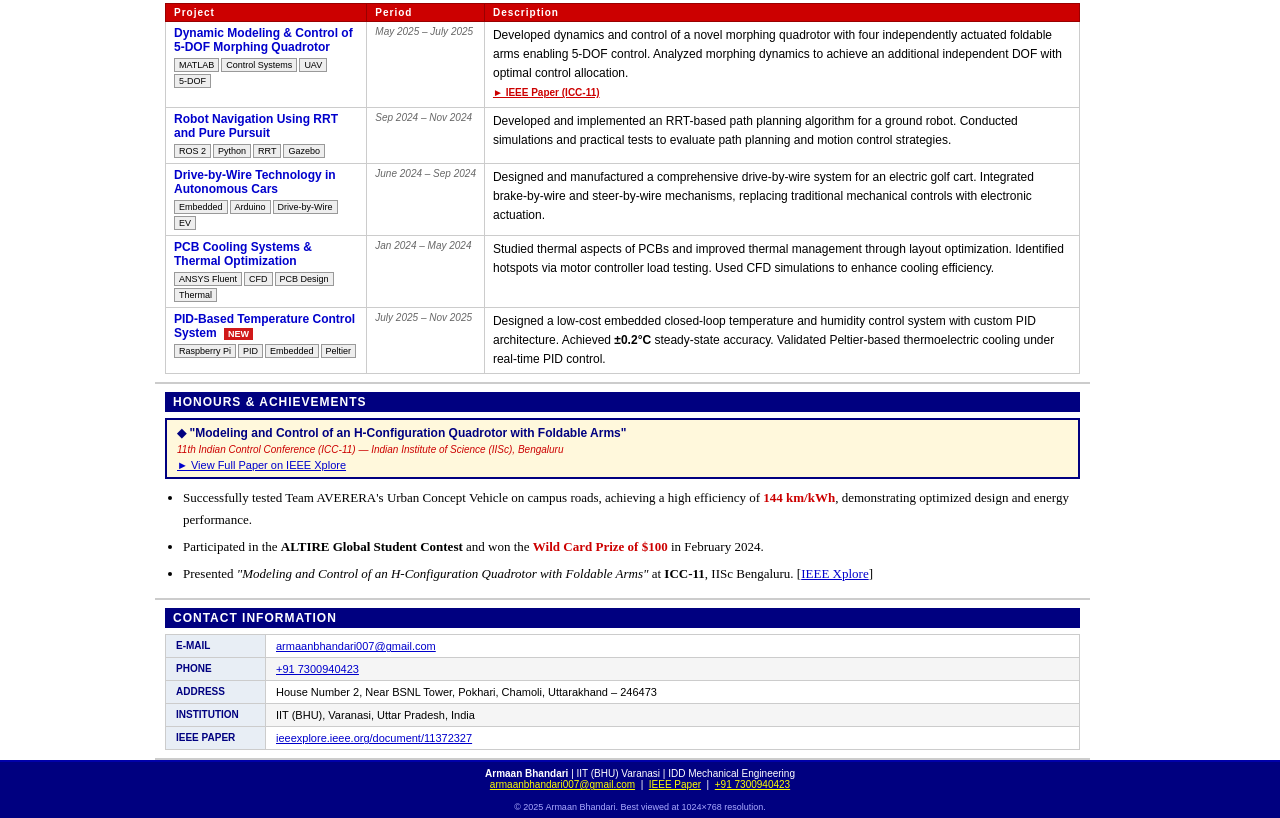
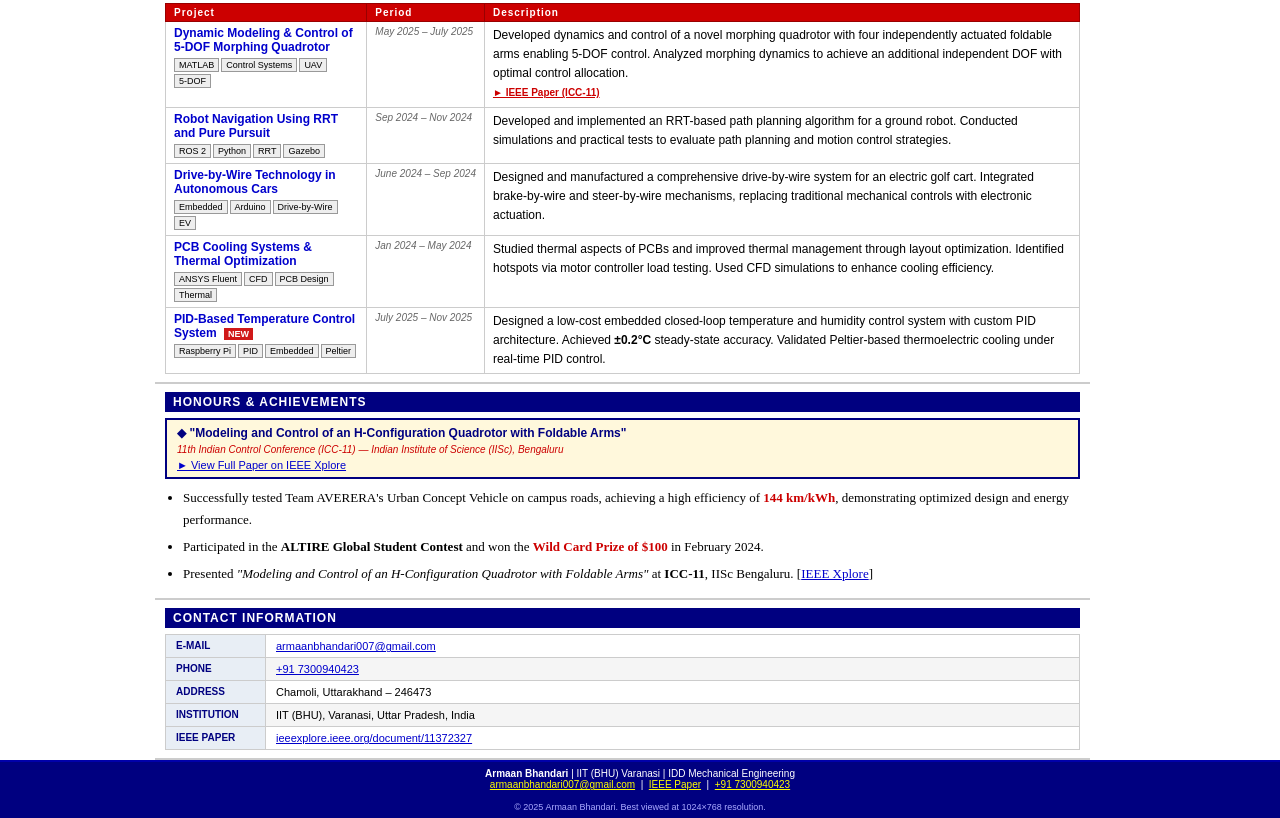
Before and after one commit to Armaan2227/armaanbhandari.io, a plain HTML site: page index.html in a window 1280 px wide. Shown: the part 977-1795 px from the top of the page. Drawn offline with Linux system fonts and the light colour scheme.

Commit message:
chnage in address

```diff
--- a/index.html
+++ b/index.html
@@ -523,7 +523,7 @@
         <table class="contact-table">
           <tr><td class="c-label">E-mail</td><td><a href="mailto:armaanbhandari007@gmail.com">armaanbhandari007@gmail.com</a></td></tr>
           <tr><td class="c-label">Phone</td><td><a href="tel:+917300940423">+91 7300940423</a></td></tr>
-          <tr><td class="c-label">Address</td><td>House Number 2, Near BSNL Tower, Pokhari, Chamoli, Uttarakhand &ndash; 246473</td></tr>
+          <tr><td class="c-label">Address</td><td>Chamoli, Uttarakhand &ndash; 246473</td></tr>
           <tr><td class="c-label">Institution</td><td>IIT (BHU), Varanasi, Uttar Pradesh, India</td></tr>
           <tr><td class="c-label">IEEE Paper</td><td><a href="https://ieeexplore.ieee.org/document/11372327" target="_blank">ieeexplore.ieee.org/document/11372327</a></td></tr>
         </table>
```
